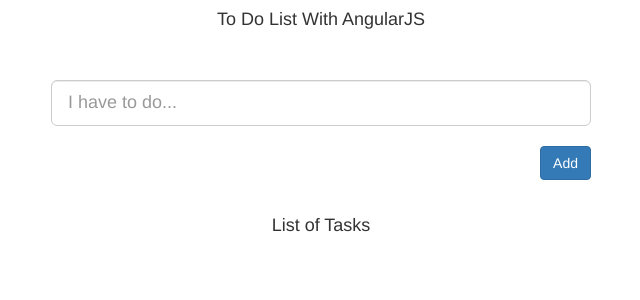
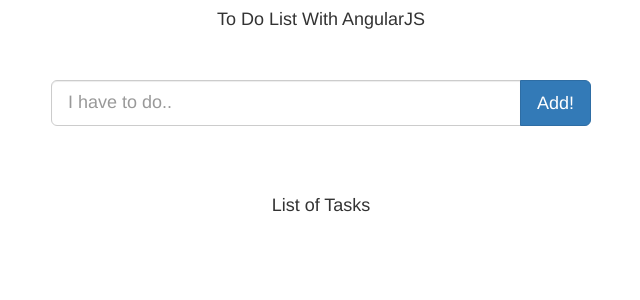
Before and after one commit to nostick/ToDoAngular, a PHP site: page / in a window 1280 px wide. Shown: the top 300 px of the page, without its empty margins (319-959 px from the left). Run offline with PHP 8.4, Linux system fonts and the light colour scheme.

Commit message:
Adding Checked Option

```diff
--- a/index.php
+++ b/index.php
@@ -4,6 +4,11 @@
     <meta charset="UTF-8">
     <title>ToDo Project</title>
     <link rel="stylesheet" href="css/bootstrap.min.css">
+    <style>
+        .clicked_true{
+            text-decoration:line-through;
+        }
+    </style>
 
 </head>
 <body ng-app="todoApp" >
@@ -13,24 +18,26 @@
             <h4 class="text-center">To Do List With AngularJS</h4>
             <br><br>
             <div class="col-lg-6 col-lg-push-3">
+                <div class="input-group">
+                    <input type="text" class="form-control input-lg" placeholder="I have to do.." ng-model="title">
+                    <span class="input-group-btn">
+                          <button class="btn btn-primary btn-lg" type="button" ng-click="add()">Add!</button>
+                    </span>
+                </div><!-- /input-group -->
+                <br><br><br>
 
-                <input type="text" placeholder="I have to do..." class="form-control input-lg" ng-model="title"> <br>
-                <button ng-click="add()"class="btn btn-primary pull-right">Add</button>
-
-                <br><br><br>
                 <h4 class="text-center"> List of Tasks</h4>
                 <ul style="list-style: none;">
                     <li ng-repeat="t in tasks">
                         <div class="col-lg-12">
-                            <div class="col-lg-6">
-                                {{t}}
+                            <div class="input-group">
+                                <input type="text" class="form-control clicked_{{clicked}}" readonly="readonly" aria-label="..." value="{{t}}">
+                                <div class="input-group-btn">
+                                    <button class="btn btn-default" type="button" ng-click="done()">Done?</button>
+                                    <button class="btn btn-danger" type="button" ng-click="delete()">X!</button>
+                                </div>
                             </div>
-                            <div class="col-lg-6">
-                                <button ng-click="delete()"class="btn btn-danger pull-right">
-                                    X
-                                </button>
-                            </div>
-                            <br><br>
+                            <br>
                         </div>
 
                     </li>
--- a/js/todo.js
+++ b/js/todo.js
@@ -18,4 +18,8 @@ var app = angular.module('todoApp', []);
             $scope.tasks.splice(this.$index, 1);
             $scope.title = '';
         }
+
+        $scope.done = function(){
+            $scope.clicked = true;
+        }
     });
```
